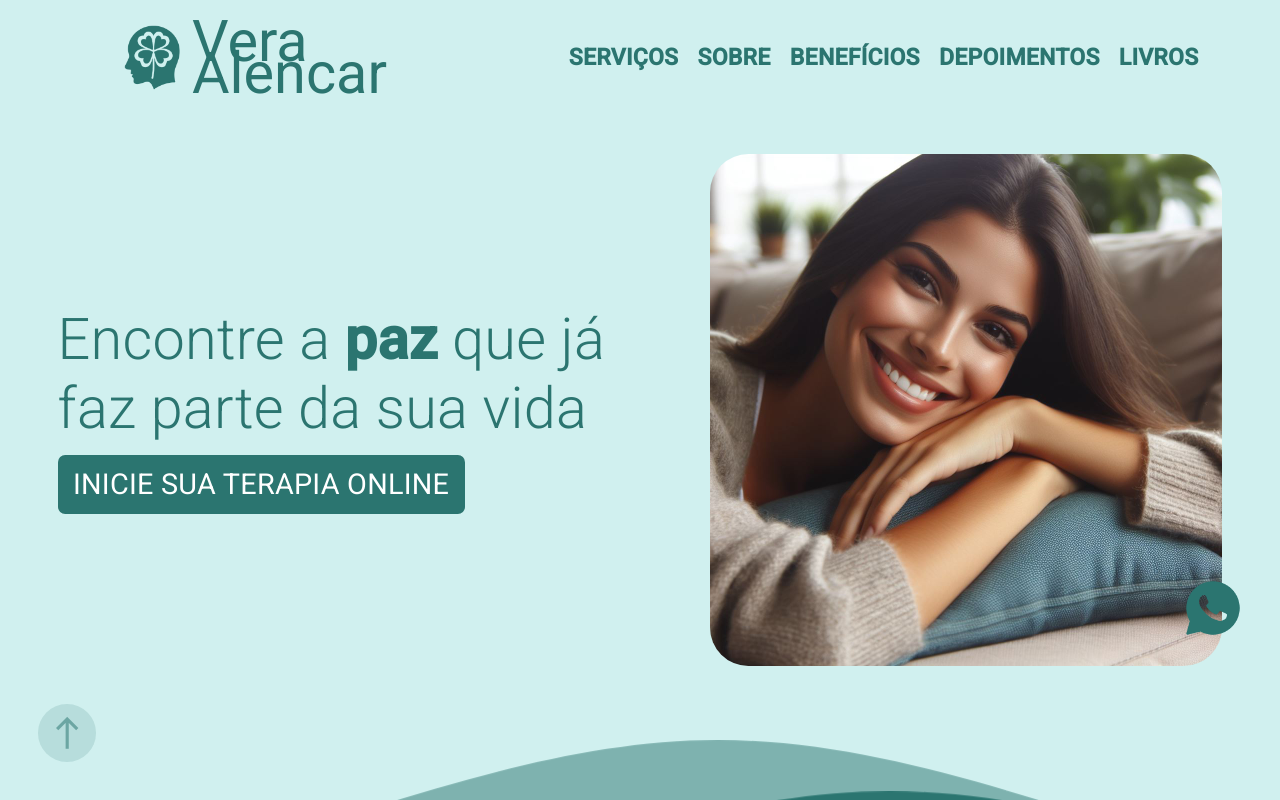
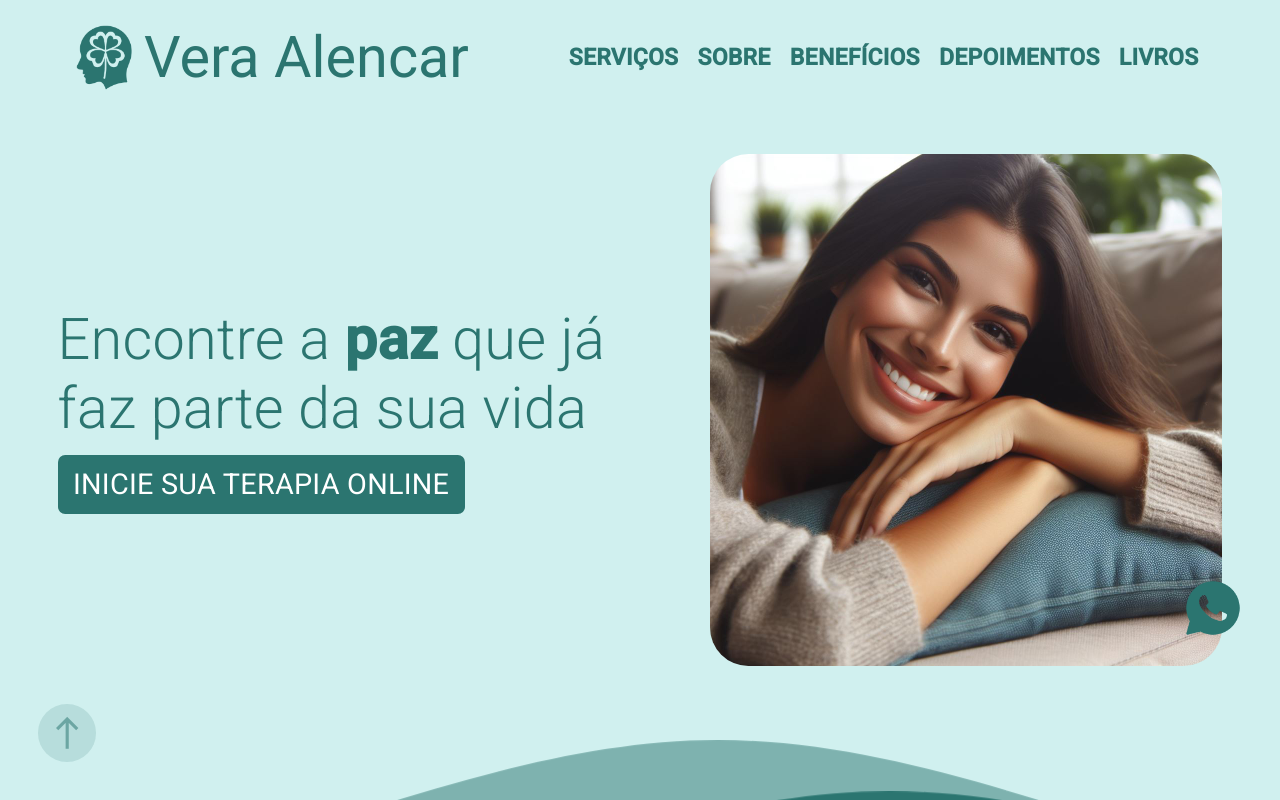
Before and after one commit to gabrielsoarespebr/vera-alencar-psicologia, an Angular app: page /home in a window 1280 px wide. Shown: the top 800 px of the page. Built offline with nearby package versions, Linux system fonts and the light colour scheme; a web font is replaced by a local one.

Commit message:
style: Responsive Design - Header padding and navbar toggler expand breakpoint

```diff
--- a/src/app/components/header/header.component.html
+++ b/src/app/components/header/header.component.html
@@ -1,9 +1,9 @@
 <section [style.backgroundColor]="colorBg" class="px-2 px-md-5 pt-3 d-flex justify-content-between">
-  <div class="px-md-5 d-flex align-items-center">
+  <div class="px-md-2 d-flex align-items-center">
     <img class="col-1" src="./assets/images/emblem.png" alt="Brasão" />
     <h1 class="m-0">Vera Alencar</h1>
   </div>
-  <nav class="navbar navbar-expand-lg">
+  <nav class="navbar navbar-expand-xl">
     <div class="container-fluid">
       <button class="navbar-toggler" type="button" data-bs-toggle="collapse" data-bs-target="#navbarTogglerDemo02" aria-controls="navbarTogglerDemo02" aria-expanded="false" aria-label="Toggle navigation">
         <span class="navbar-toggler-icon"></span>
```
